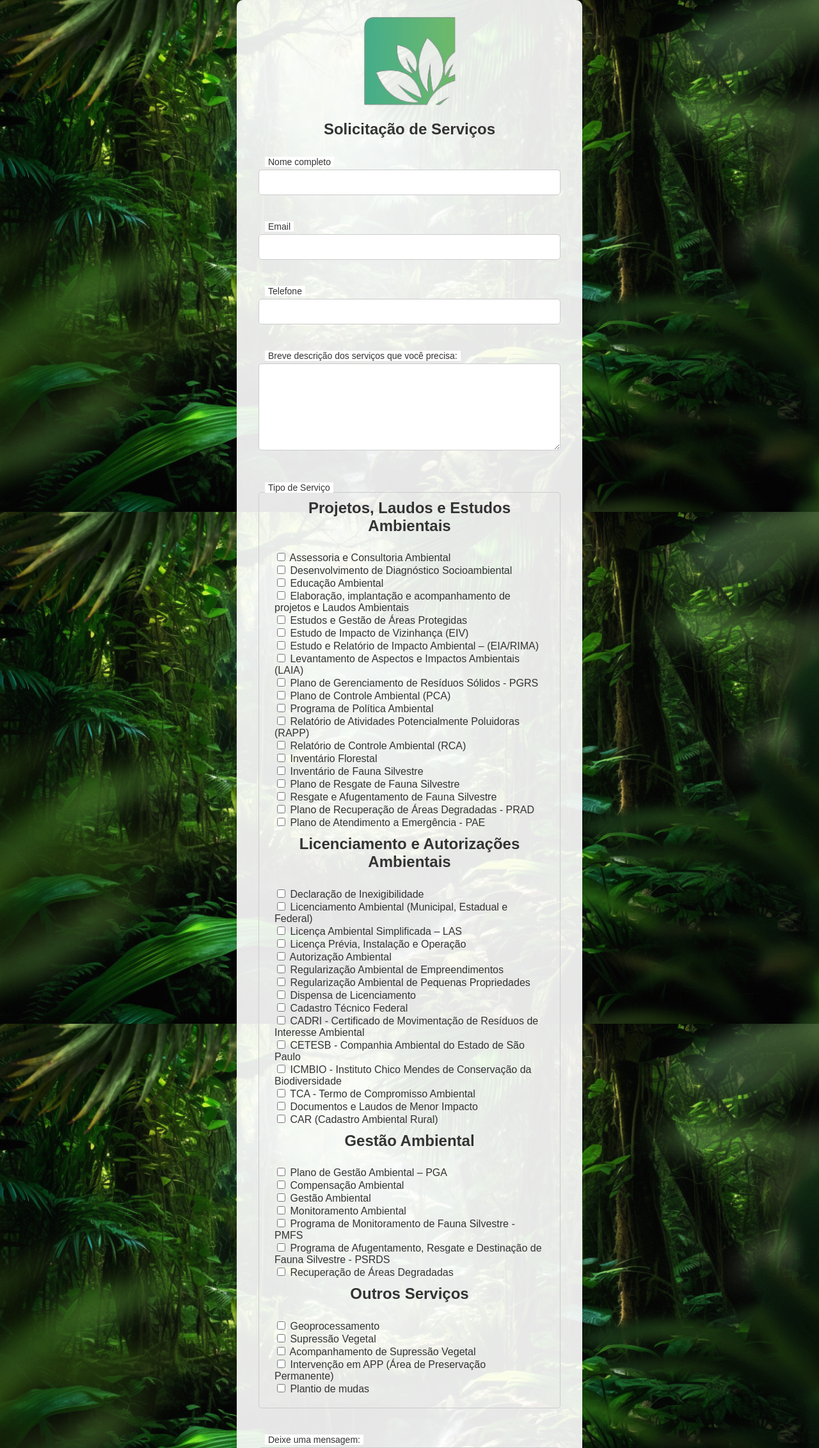
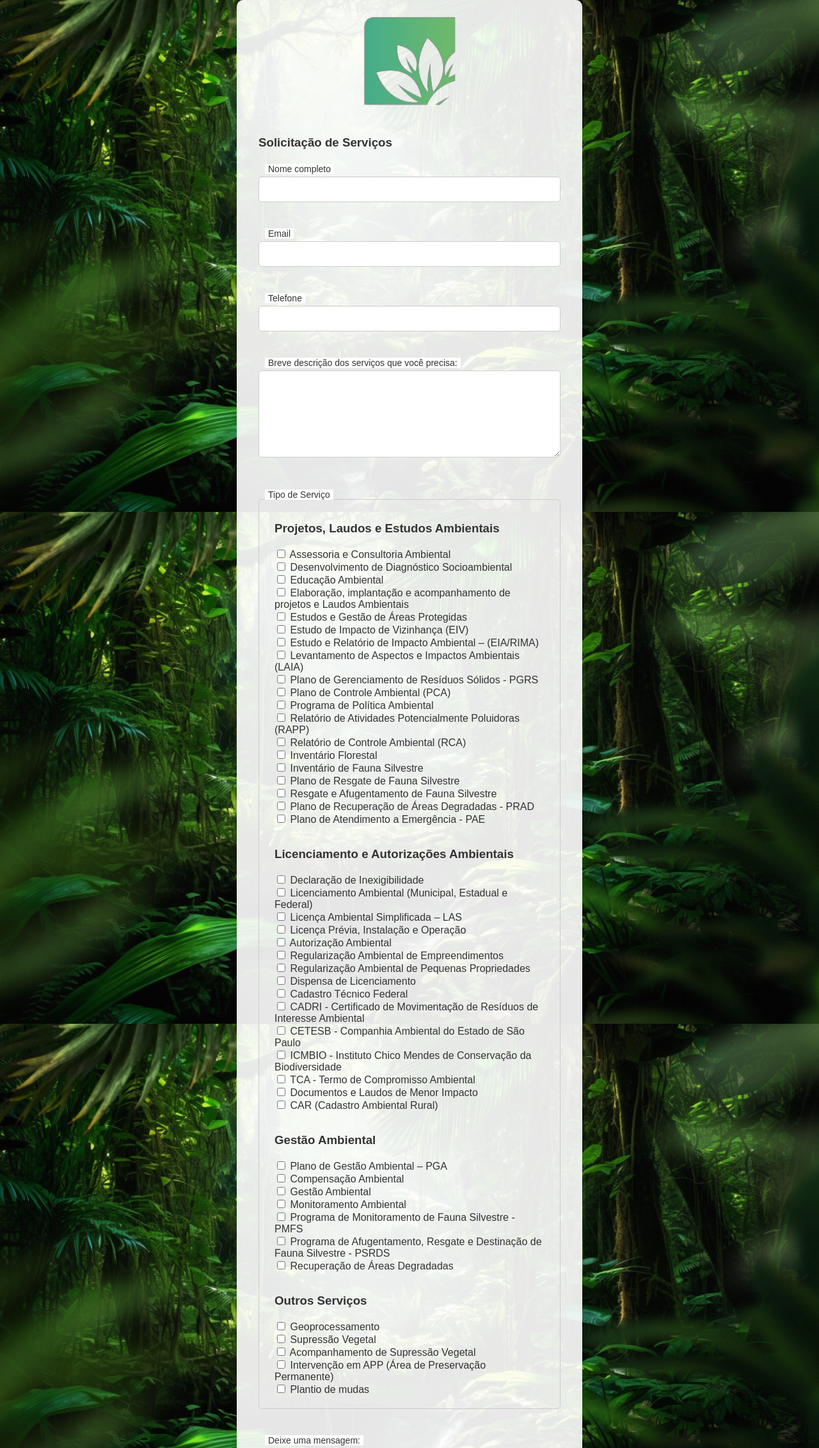
Before and after one commit to ochristopherfilipe/cadastromsprojetos, a PHP site: page / in a window 1280 px wide. Shown: the top 2263 px of the page at 64% size. Run offline with PHP 8.4, Linux system fonts and the light colour scheme; some libraries are stand-ins or nearby versions.

Commit message:
teste 8 ajuste legends

```diff
--- a/index.php
+++ b/index.php
@@ -84,7 +84,7 @@ function enviarEmail($nome, $email, $telefone, $descricao_servicos, $tipo_servic
             <img src="logo.png" alt="Logo" class="logo">
             <form action="index.php" method="post">
                 <fieldset>
-                    <legend><b>Solicitação de Serviços</b></legend>
+                    <h3><b>Solicitação de Serviços</b></h3>
                     <br>
                     <div class="inputBox">
                         <input type="text" name="nome" id="nome" class="inputUser" required>
@@ -111,7 +111,7 @@ function enviarEmail($nome, $email, $telefone, $descricao_servicos, $tipo_servic
                         <label for="tipo_servico" class="labelInput">Tipo de Serviço</label>
                         <div id="tipo_servico" class="inputUser">
                             <fieldset>
-                                <legend>Projetos, Laudos e Estudos Ambientais</legend>
+                                <h3>Projetos, Laudos e Estudos Ambientais</h3>
                                 <input type="checkbox" name="tipo_servico[]" value="Assessoria e Consultoria Ambiental"> Assessoria e Consultoria Ambiental<br>
                                 <input type="checkbox" name="tipo_servico[]" value="Desenvolvimento de Diagnóstico Socioambiental"> Desenvolvimento de Diagnóstico Socioambiental<br>
                                 <input type="checkbox" name="tipo_servico[]" value="Educação Ambiental"> Educação Ambiental<br>
@@ -133,7 +133,7 @@ function enviarEmail($nome, $email, $telefone, $descricao_servicos, $tipo_servic
                                 <input type="checkbox" name="tipo_servico[]" value="Plano de Atendimento a Emergência - PAE"> Plano de Atendimento a Emergência - PAE<br>
                             </fieldset>
                             <fieldset>
-                                <legend>Licenciamento e Autorizações Ambientais</legend>
+                                <h3>Licenciamento e Autorizações Ambientais</h3>
                                 <input type="checkbox" name="tipo_servico[]" value="Declaração de Inexigibilidade"> Declaração de Inexigibilidade<br>
                                 <input type="checkbox" name="tipo_servico[]" value="Licenciamento Ambiental (Municipal, Estadual e Federal)"> Licenciamento Ambiental (Municipal, Estadual e Federal)<br>
                                 <input type="checkbox" name="tipo_servico[]" value="Licença Ambiental Simplificada – LAS"> Licença Ambiental Simplificada – LAS<br>
@@ -151,7 +151,7 @@ function enviarEmail($nome, $email, $telefone, $descricao_servicos, $tipo_servic
                                 <input type="checkbox" name="tipo_servico[]" value="CAR (Cadastro Ambiental Rural)"> CAR (Cadastro Ambiental Rural)<br>
                             </fieldset>
                             <fieldset>
-                                <legend>Gestão Ambiental</legend>
+                                <h3>Gestão Ambiental</h3>
                                 <input type="checkbox" name="tipo_servico[]" value="Plano de Gestão Ambiental – PGA"> Plano de Gestão Ambiental – PGA<br>
                                 <input type="checkbox" name="tipo_servico[]" value="Compensação Ambiental"> Compensação Ambiental<br>
                                 <input type="checkbox" name="tipo_servico[]" value="Gestão Ambiental"> Gestão Ambiental<br>
@@ -161,7 +161,7 @@ function enviarEmail($nome, $email, $telefone, $descricao_servicos, $tipo_servic
                                 <input type="checkbox" name="tipo_servico[]" value="Recuperação de Áreas Degradadas"> Recuperação de Áreas Degradadas<br>
                             </fieldset>
                             <fieldset>
-                                <legend>Outros Serviços</legend>
+                                <h3>Outros Serviços</h3>
                                 <input type="checkbox" name="tipo_servico[]" value="Geoprocessamento"> Geoprocessamento<br>
                                 <input type="checkbox" name="tipo_servico[]" value="Supressão Vegetal"> Supressão Vegetal<br>
                                 <input type="checkbox" name="tipo_servico[]" value="Acompanhamento de Supressão Vegetal"> Acompanhamento de Supressão Vegetal<br>
```
